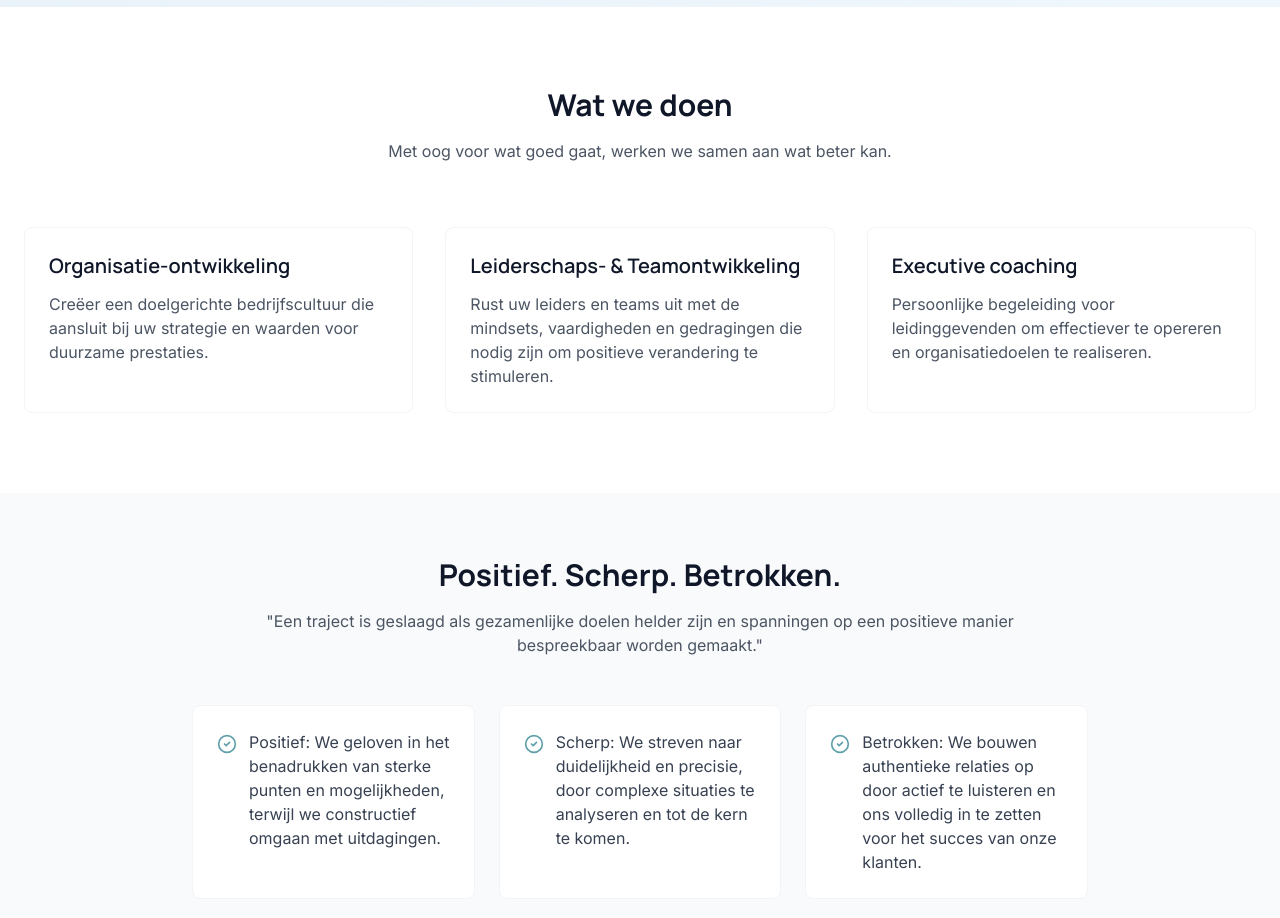
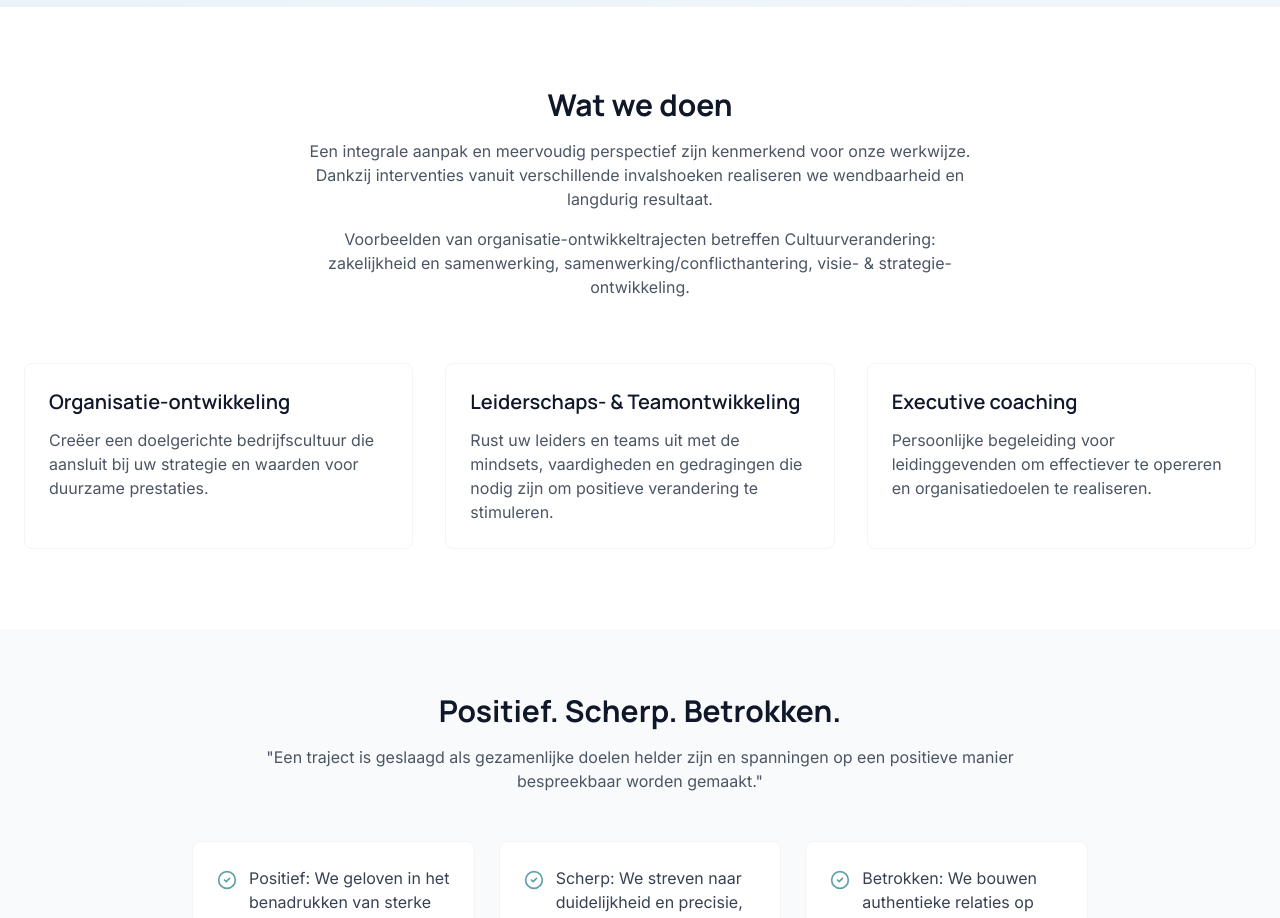
Before and after one commit to dimamsterdam/dim-amsterdam, a React (Vite) app: page / in a window 1280 px wide. Shown: the part 1300-2218 px from the top of the page. Built offline with nearby package versions, Linux system fonts and the light colour scheme.

Commit message:
Update content on MinimalistVariant page
Updates text content on the MinimalistVariant page.

```diff
--- a/src/pages/variants/MinimalistVariant.tsx
+++ b/src/pages/variants/MinimalistVariant.tsx
@@ -7,6 +7,7 @@ import { ArrowRight, CircleCheck } from "lucide-react";
 import AnimatedSection from "@/components/AnimatedSection";
 import { heroContent } from "@/content/heroContent";
 import EnhancedTestimonialsGallery from "@/components/EnhancedTestimonialsGallery";
+
 const MinimalistVariant = () => {
   useEffect(() => {
     const handleLinkClick = (e: MouseEvent) => {
@@ -31,6 +32,7 @@ const MinimalistVariant = () => {
   useEffect(() => {
     window.scrollTo(0, 0);
   }, []);
+
   return <div className="min-h-screen flex flex-col bg-white">
       <Navbar />
 
@@ -98,7 +100,8 @@ const MinimalistVariant = () => {
           <div className="container mx-auto px-4 md:px-6">
             <AnimatedSection className="text-center mb-16" animation="fade-in">
               <h2 className="text-3xl font-display font-bold mb-4">Wat we doen</h2>
-              <p className="text-gray-600 max-w-2xl mx-auto">Met oog voor wat goed gaat, werken we samen aan wat beter kan.</p>
+              <p className="text-gray-600 max-w-2xl mx-auto">Een integrale aanpak en meervoudig perspectief zijn kenmerkend voor onze werkwijze. Dankzij interventies vanuit verschillende invalshoeken realiseren we wendbaarheid en langdurig resultaat.</p>
+              <p className="text-gray-600 max-w-2xl mx-auto mt-4">Voorbeelden van organisatie-ontwikkeltrajecten betreffen Cultuurverandering: zakelijkheid en samenwerking, samenwerking/conflicthantering, visie- & strategie-ontwikkeling.</p>
             </AnimatedSection>
 
             <div className="grid grid-cols-1 md:grid-cols-3 gap-8">
@@ -157,4 +160,5 @@ const MinimalistVariant = () => {
       <Footer />
     </div>;
 };
+
 export default MinimalistVariant;
```
